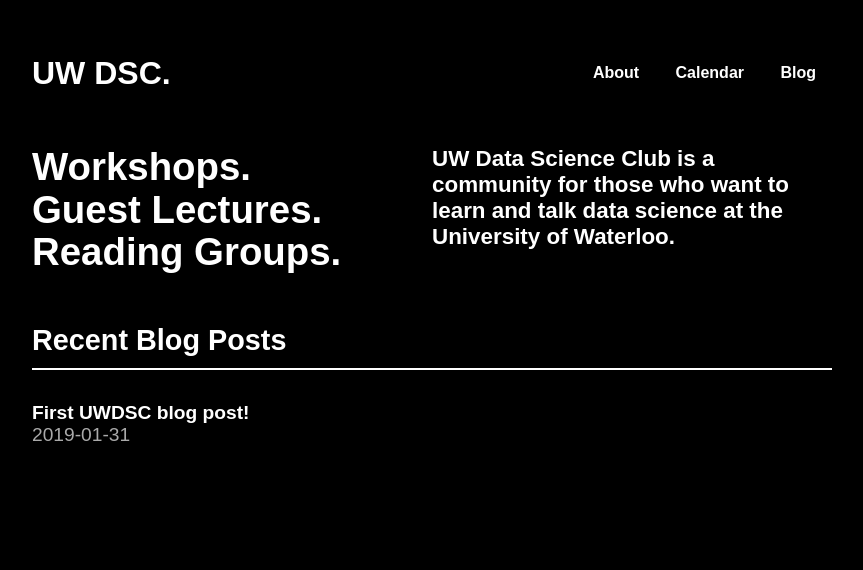
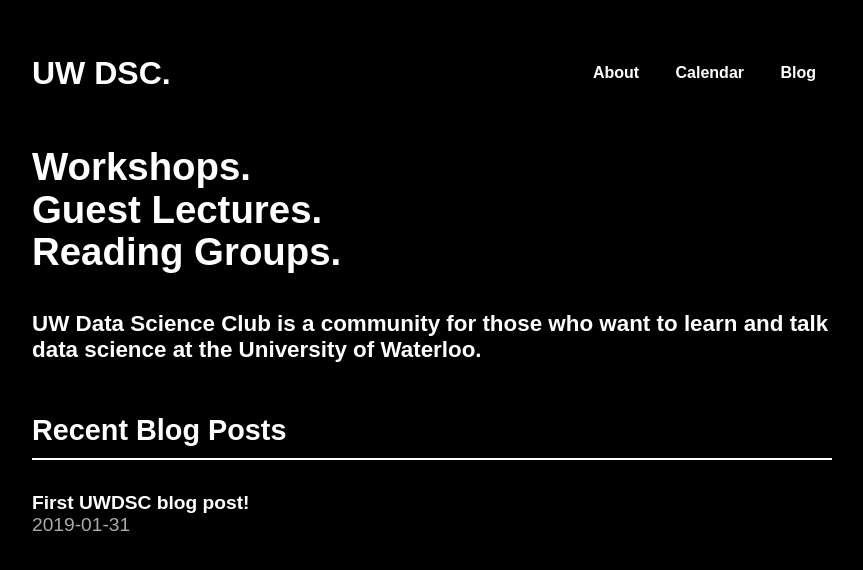
Before and after one commit to Waterloo-Data-Science-Club/waterloodatascience, a Jekyll site: the page built from index.html, in a window 1280 px wide. Shown: the top 570 px of the page, without its empty margins (208-1071 px from the left). Built offline with Jekyll 4.4.1, drawn with Linux system fonts in a browser that asks for light colours.

Commit message:
Remove side by side panels

```diff
--- a/styles/style.css
+++ b/styles/style.css
@@ -39,6 +39,7 @@
 #highlights-panel {
   font-weight: 1000;
   font-size: 0.8em;
+  margin-bottom: 2em;
 }
 
 .title-text {
@@ -187,14 +188,6 @@
     width: 50%;
   }
 
-  #summary-panel {
-    width: 50%;
-  }
-
-  #info-block {
-    display: flex;
-  }
-
   .wrapper {
     padding: 3em 2em;
   }
```
